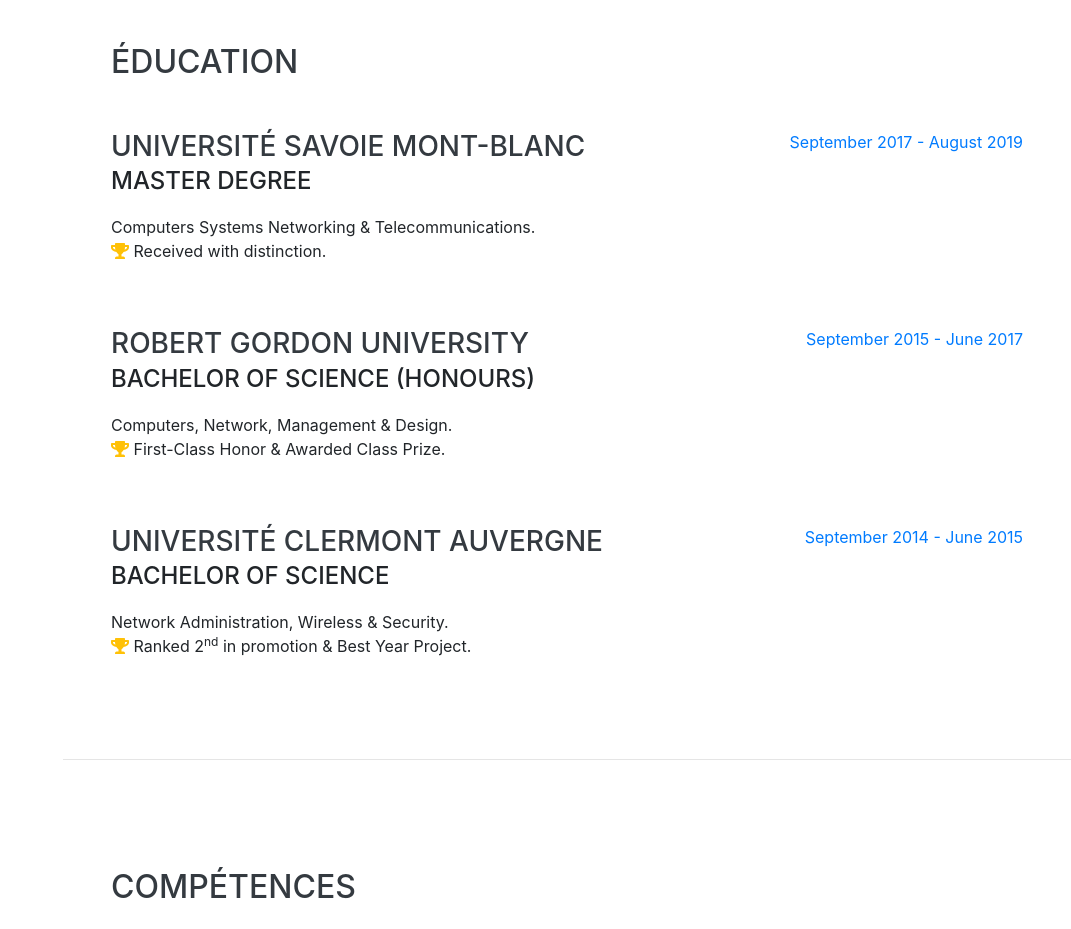
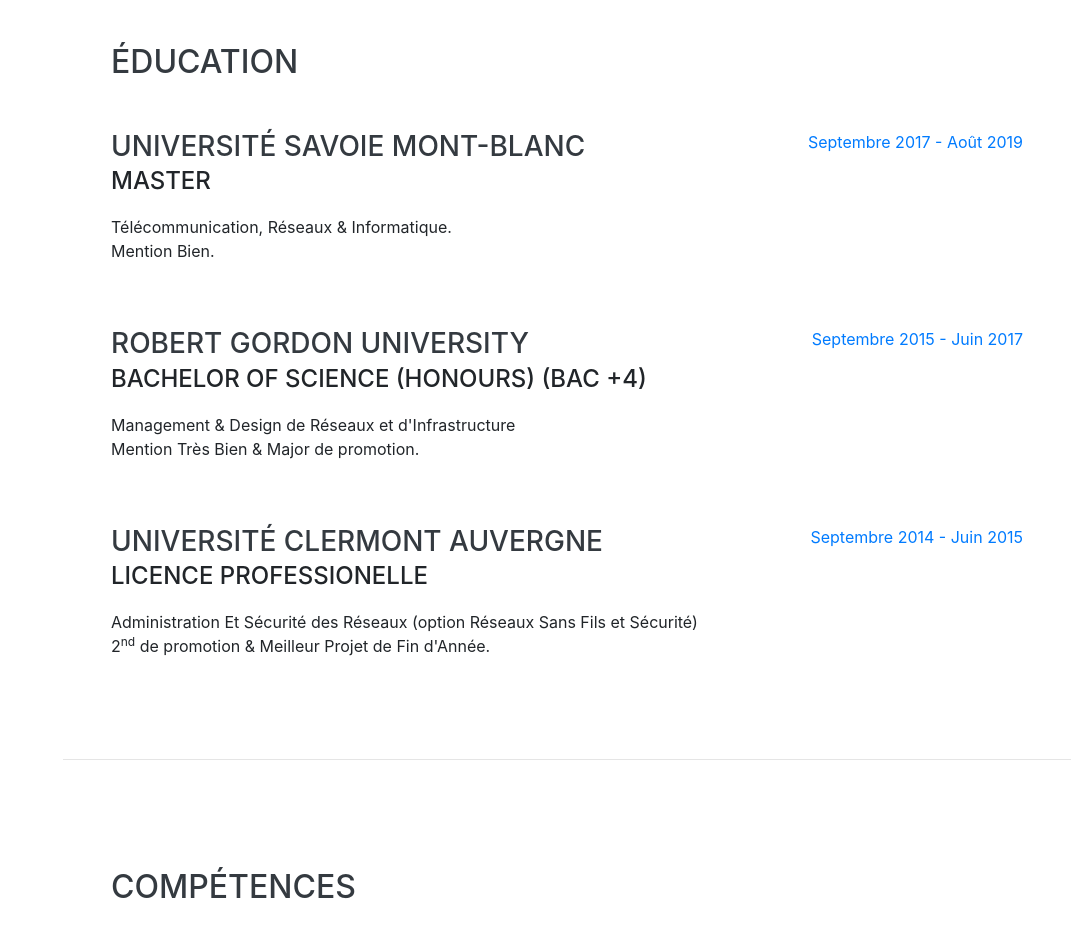
Before and after one commit to William-LP/portfolio, a website with bundled scripts: page index.html in a window 1280 px wide. Shown: the part 2020-2949 px from the top of the page, without its empty margins (209-1280 px from the left). Built offline with nearby package versions, Linux system fonts and the light colour scheme; a web font is replaced by a local one.

Commit message:
education translation to fr

```diff
--- a/index.html
+++ b/index.html
@@ -190,37 +190,37 @@
 
         <div class="resume-item d-flex flex-column flex-md-row justify-content-between mb-5">
           <div class="resume-content">
-            <h3 class="mb-0">Université Savoie Mont-Blanc</h3>
-            <div class="subheading mb-3">Master Degree</div>
-            <div>Computers Systems Networking &amp; Telecommunications.</div>
-            <p><i class="fa fa-trophy text-warning"></i> Received with distinction.</p>
+            <h3 class="mb-0" data-tag="education-1-school">Université Savoie Mont-Blanc</h3>
+            <div class="subheading mb-3" data-tag="education-1-degree">Master Degree</div>
+            <div data-tag="education-1-title">Computers Systems Networking &amp; Telecommunications.</div>
+            <p data-tag="education-1-distinction"><i class="fa fa-trophy text-warning"></i> Received with distinction.</p>
           </div>
           <div class="resume-date text-md-right">
-            <span class="text-primary">September 2017 - August 2019</span>
+            <span class="text-primary" data-tag="education-1-date">September 2017 - August 2019</span>
           </div>
         </div>
 
         <div class="resume-item d-flex flex-column flex-md-row justify-content-between mb-5">
           <div class="resume-content">
-            <h3 class="mb-0">Robert Gordon University</h3>
-            <div class="subheading mb-3">Bachelor of Science (Honours)</div>
-            <div>Computers, Network, Management &amp; Design.</div>
-            <p><i class="fa fa-trophy text-warning"></i> First-Class Honor &amp; Awarded Class Prize.</p>
+            <h3 class="mb-0" data-tag="education-2-school">Robert Gordon University</h3>
+            <div class="subheading mb-3" data-tag="education-2-degree">Bachelor of Science (Honours)</div>
+            <div data-tag="education-2-title">Computers, Network, Management &amp; Design.</div>
+            <p data-tag="education-2-distinction"><i class="fa fa-trophy text-warning"></i> First-Class Honor &amp; Awarded Class Prize.</p>
           </div>
           <div class="resume-date text-md-right">
-            <span class="text-primary">September 2015 - June 2017</span>
+            <span class="text-primary" data-tag="education-2-date">September 2015 - June 2017</span>
           </div>
         </div>
 
         <div class="resume-item d-flex flex-column flex-md-row justify-content-between">
           <div class="resume-content">
-            <h3 class="mb-0">Université Clermont Auvergne</h3>
-            <div class="subheading mb-3">Bachelor of Science</div>
-            <div>Network Administration, Wireless &amp; Security.</div>
-            <p><i class="fa fa-trophy text-warning"></i> Ranked 2<sup>nd</sup> in promotion &amp; Best Year Project.</p>
+            <h3 class="mb-0" data-tag="education-3-school">Université Clermont Auvergne</h3>
+            <div class="subheading mb-3" data-tag="education-3-degree">Bachelor of Science</div>
+            <div data-tag="education-3-title">Network Administration, Wireless &amp; Security.</div>
+            <p data-tag="education-3-distinction"><i class="fa fa-trophy text-warning"></i> Ranked 2<sup>nd</sup> in promotion &amp; Best Year Project.</p>
           </div>
           <div class="resume-date text-md-right">
-            <span class="text-primary">September 2014 - June 2015</span>
+            <span class="text-primary" data-tag="education-3-date">September 2014 - June 2015</span>
           </div>
         </div>
 
--- a/lang/fr.json
+++ b/lang/fr.json
@@ -22,5 +22,20 @@
     "experience-4-position": "Stages, &amp; Intérim",
     "experience-4-company": "France &amp; Étranger",
     "experience-4-description": "Découvertes d'emplois et de rôles variés au travers d'entreprise très différentes, allant de TPE de 2 salariés aux multinationales; du domaine public ou privé; en B2B, B2C ou en laboratoire de recherche. <br /> CDD et stage allant de 3 semaines à 4 mois, en France et au Royaume Uni, m'enseignant au fil du temps les rudiments du travail en équipe, la relation client et différentes méthodologies de travail.",
-    "experience-4-date": "Septembre 2008 - Juin 2015"
+    "experience-4-date": "Septembre 2008 - Juin 2015",
+    "education-1-school": "Université Savoie Mont-Blanc",
+    "education-1-degree": "Master",
+    "education-1-title": "Télécommunication, Réseaux & Informatique.",
+    "education-1-distinction": "Mention Bien.",
+    "education-1-date": "Septembre 2017 - Août 2019",
+    "education-2-school": "Robert Gordon University",
+    "education-2-degree": "Bachelor of Science (Honours) (BAC +4)",
+    "education-2-title": "Management & Design de Réseaux et d'Infrastructure",
+    "education-2-distinction": "Mention Très Bien &amp; Major de promotion.",
+    "education-2-date": "Septembre 2015 - Juin 2017",
+    "education-3-school": "Université Clermont Auvergne",
+    "education-3-degree": "Licence Professionelle",
+    "education-3-title": "Administration Et Sécurité des Réseaux (option Réseaux Sans Fils et Sécurité)",
+    "education-3-distinction": "2<sup>nd</sup> de promotion &amp; Meilleur Projet de Fin d'Année.",
+    "education-3-date": "Septembre 2014 - Juin 2015"
 }
```
Also changed, not shown: lang/en.json (+16 -1 lines).
